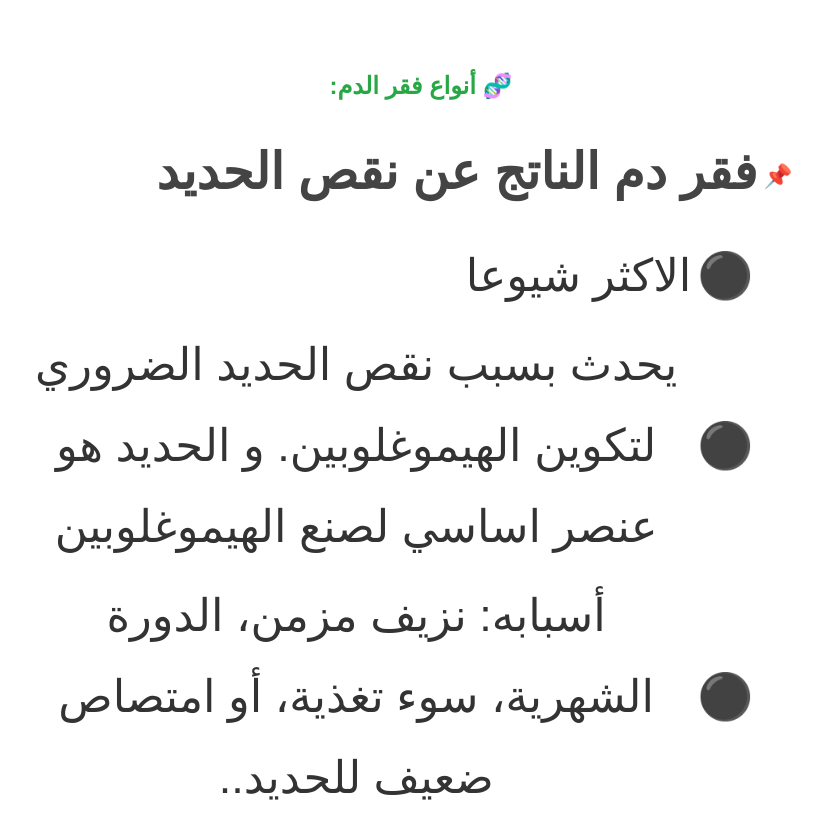
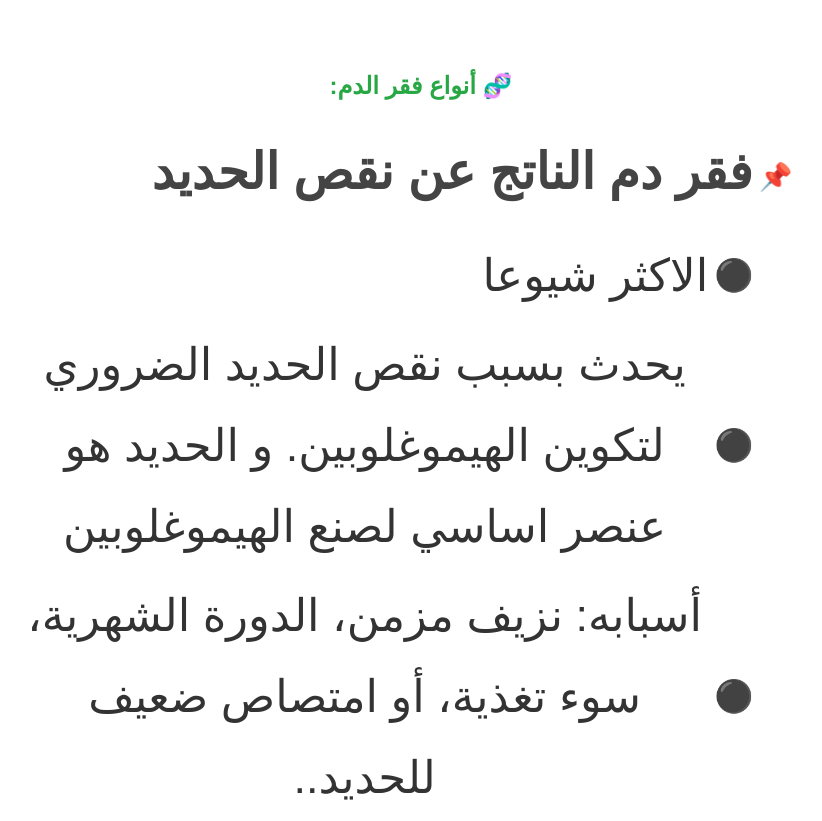
Before and after one commit to med-articles/med-articles, a plain HTML site: page awareness.html in a window 1280 px wide. Shown: the part 1640-2461 px from the top of the page, without its empty margins (219-1041 px from the left). Drawn offline with Linux system fonts and the light colour scheme.

Commit message:
Update awareness.html

```diff
--- a/awareness.html
+++ b/awareness.html
@@ -79,7 +79,7 @@ ul:not(.pin) li {
 ul:not(.pin) li::before {
   content: "⚫";
   color: #007BFF;
-  font-size: 1em;
+  font-size: 0.7em;
   margin-left: 6px;
 }
 
@@ -95,7 +95,7 @@ ul.pin li {
 
 ul.pin li::before {
   content: "📌";
-  font-size: 1.2em;
+  font-size: 1.4em;
   margin-left: 6px;
   color: #444;
 }
```
